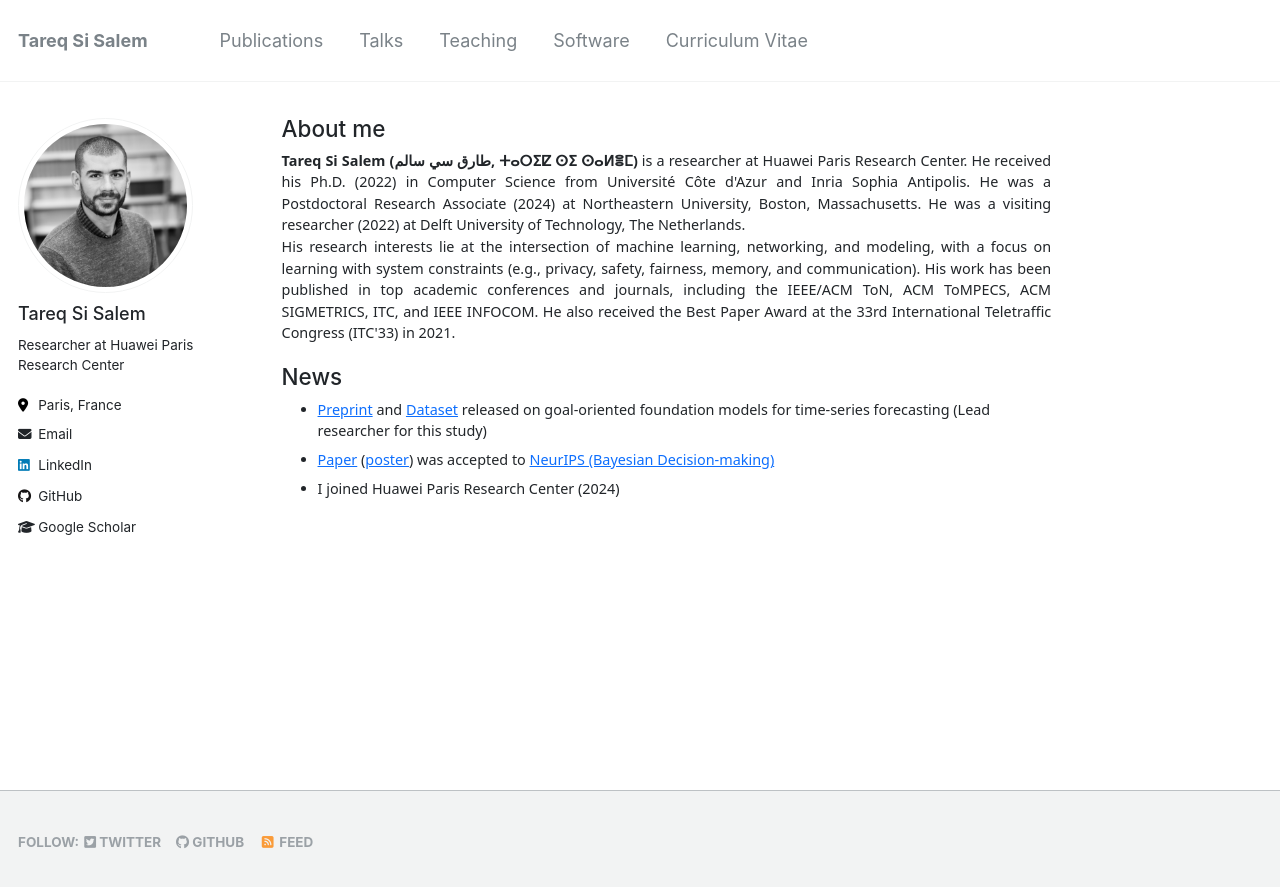
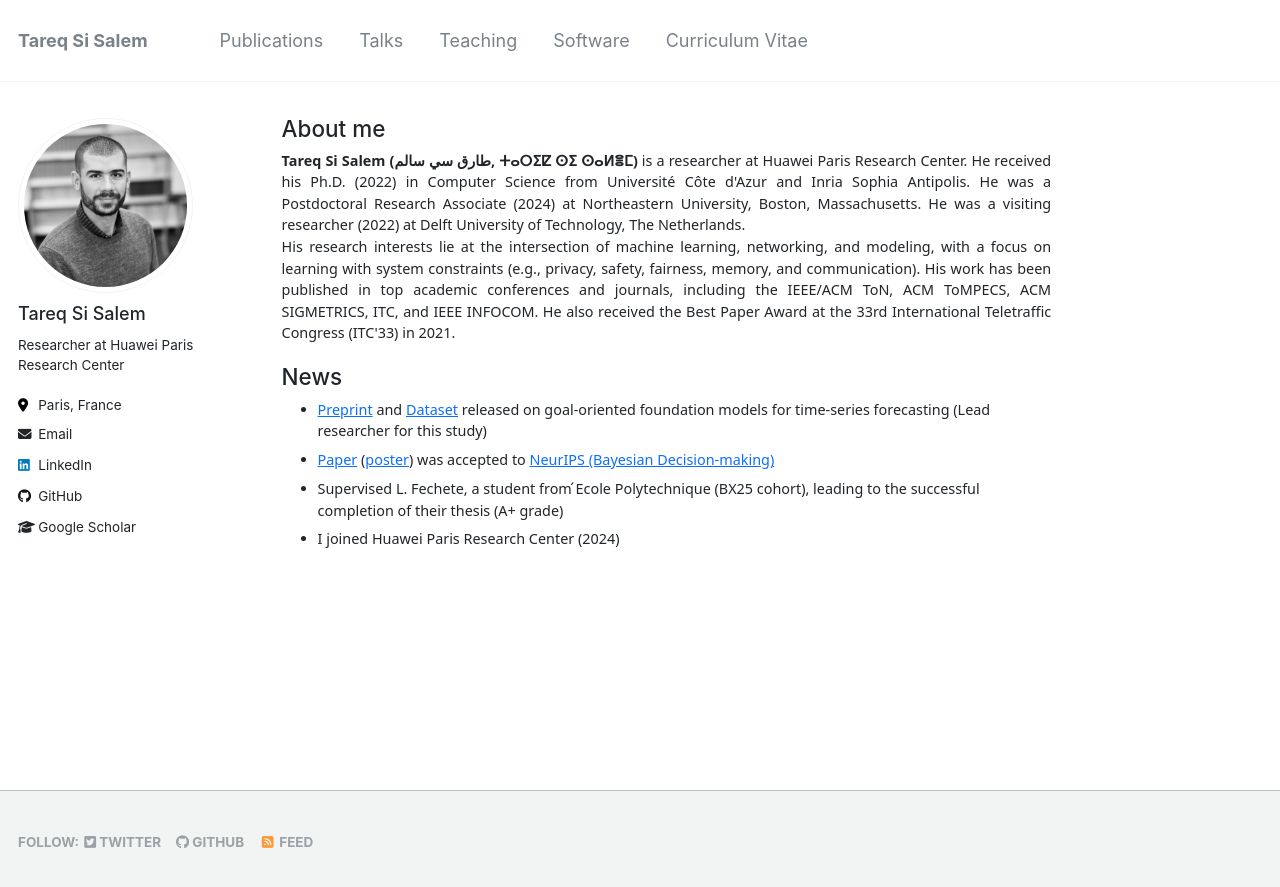
Before and after one commit to tareq-si-salem/tareq-si-salem.github.io, a Jekyll site: the page built from _pages/about.md, in a window 1280 px wide. Shown: the top 887 px of the page. Built offline with Jekyll 4.4.1, drawn with Linux system fonts in a browser that asks for light colours.

Commit message:
Update about.md

```diff
--- a/_pages/about.md
+++ b/_pages/about.md
@@ -98,5 +98,7 @@ redirect_from:
 <ul>
  <li> <a href="https://arxiv.org/pdf/2504.17493">Preprint</a> and <a href="https://huggingface.co/datasets/netop/Beam-Level-Traffic-Timeseries-Dataset/tree/main">Dataset</a> released on goal-oriented foundation models for time-series forecasting (Lead researcher for this study)</li>
 <li> <a href="https://openreview.net/pdf?id=PGvVf2h2Yb">Paper</a> (<a href="/files/pdf/Poster_NeurIPS_2024.pdf">poster</a>) was accepted to <a href="https://gp-seminar-series.github.io/neurips-2024/">NeurIPS (Bayesian Decision-making)</a></li>
+ <li>Supervised L. Fechete, a student from  ́Ecole Polytechnique (BX25 cohort), leading to the successful
+completion of their thesis (A+ grade)</li>
  <li> I joined Huawei Paris Research Center (2024)</li>
 </ul>
```
